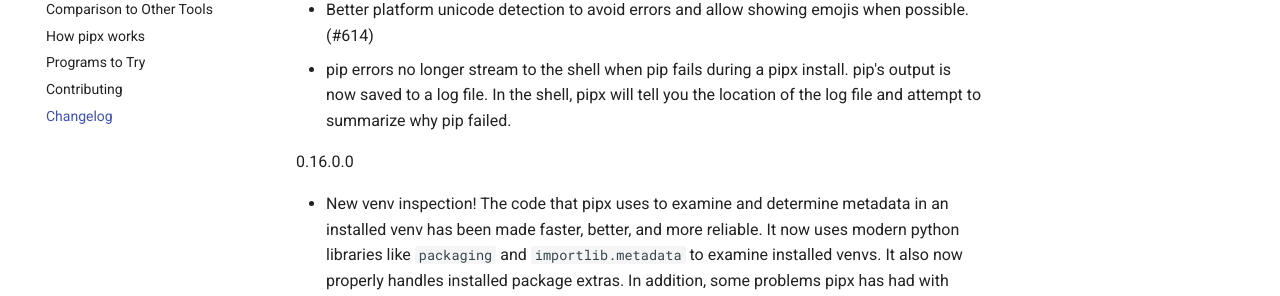
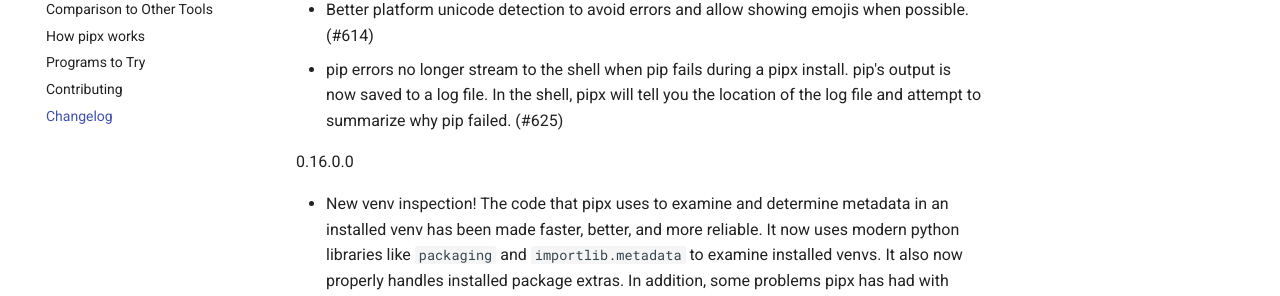
Before and after one commit to pypa/pipx, an MkDocs documentation site: the page built from docs/changelog.md, in a window 1280 px wide and 900 px high. Shown: the part 291-587 px from the top of the window. Built offline with MkDocs 1.6.1 and Material for MkDocs 9.7.7, drawn with Linux system fonts in a browser that asks for light colours; comment, search, counter and statistics services are not loaded.

Commit message:
Add PR # to changelog entry.

```diff
--- a/docs/changelog.md
+++ b/docs/changelog.md
@@ -3,7 +3,7 @@
 - Fix cursor show/hide to work with older versions of Windows. (#610)
 - Support text colors on Windows. (#612)
 - Better platform unicode detection to avoid errors and allow showing emojis when possible. (#614)
-- pip errors no longer stream to the shell when pip fails during a pipx install.  pip's output is now saved to a log file.  In the shell, pipx will tell you the location of the log file and attempt to summarize why pip failed.
+- pip errors no longer stream to the shell when pip fails during a pipx install.  pip's output is now saved to a log file.  In the shell, pipx will tell you the location of the log file and attempt to summarize why pip failed. (#625)
 
 0.16.0.0
 
```
